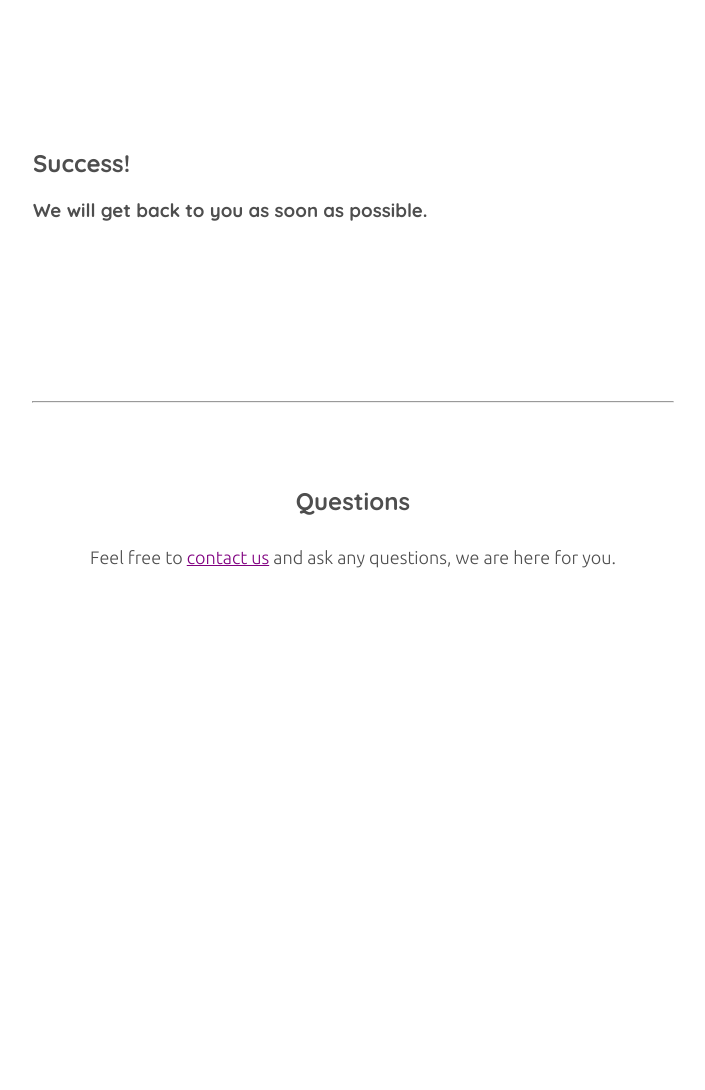
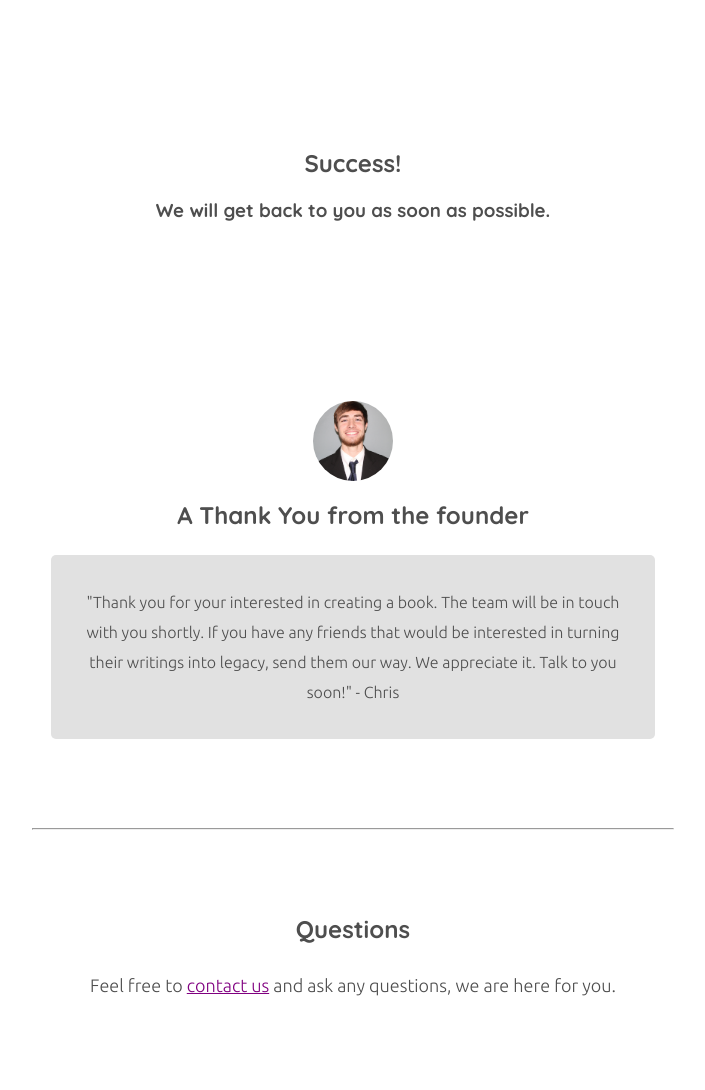
Before and after one commit to cmh3258/blogbook, a PHP site: page /thanks.html in a window 1280 px wide. Shown: the part 160-1250 px from the top of the page, without its empty margins (287-992 px from the left). Before the commit the page ends 728 px from the top, so only its background shows below. Run offline with PHP 8.4, Linux system fonts and the light colour scheme.

Commit message:
more styling + founder message

```diff
--- a/style.css
+++ b/style.css
@@ -49,6 +49,9 @@ li{
 }
 
 
+.orange-color{
+  color:#ff340f;
+}
 
 section{
   padding: 2em;
@@ -217,6 +220,12 @@ label{
   border-radius: 4px;
 }
 
+.profilepic{
+  border-radius: 100%;
+  width: 5em;
+  height: 5em;
+}
+
 
 .back-to-top{
   position: fixed;
--- a/thanks.html
+++ b/thanks.html
@@ -25,7 +25,7 @@
     </section>
 
     <section class="narrow-section section-4-padding">
-      <div>
+      <div class="center">
         <h2>Success!</h2>
         <h3>We will get back to you as soon as possible.</h3>
         <!-- <h2>One last step, payment!</h2>
@@ -49,18 +49,26 @@
       </div>
     </section>
 
+    <section class="narrow-section center">
+      <div>
+        <img src="images/profile2.jpg" alt="founder" class="profilepic">
+        <h2>A Thank You from the founder</h2>
+        <h5 class="quote">"Thank you for your interested in creating a book. The team will be in touch with you shortly. If you have any friends that would be interested in turning their writings into legacy, send them our way. We appreciate it. Talk to you soon!" - Chris</h5>
+      </div>
+    </section>
+
     <hr>
 
      <section class="narrow-section center">
       <div>
         <h2>Questions</h2>
-        <h4>Feel free to <a href="">contact us</a> and ask any questions, we are here for you.</h4>
+        <h4>Feel free to <a href="mailto:chrismhume@gmail.com?Subject=BlogtoBook%20Question" target="_blank">contact us</a> and ask any questions, we are here for you.</h4>
       </div>
     </section>
 
     <footer></footer>
 
-    <span id="siteseal"><script async type="text/javascript" src="https://seal.godaddy.com/getSeal?sealID=xnwoF5DCJHTPkCtyjhIZtI5vI1LVfpeWKztalJW3j9HJxjLXWivUMExGJEv3"></script></span>
+    <!-- <span id="siteseal"><script async type="text/javascript" src="https://seal.godaddy.com/getSeal?sealID=xnwoF5DCJHTPkCtyjhIZtI5vI1LVfpeWKztalJW3j9HJxjLXWivUMExGJEv3"></script></span> -->
 
     <!-- <div class="back-to-top"><a href="#top">top</a></div> -->
 
```
Also changed, not shown: home.html (+8 -2 lines), images/profile.jpg (added), images/profile2.jpg (added).
